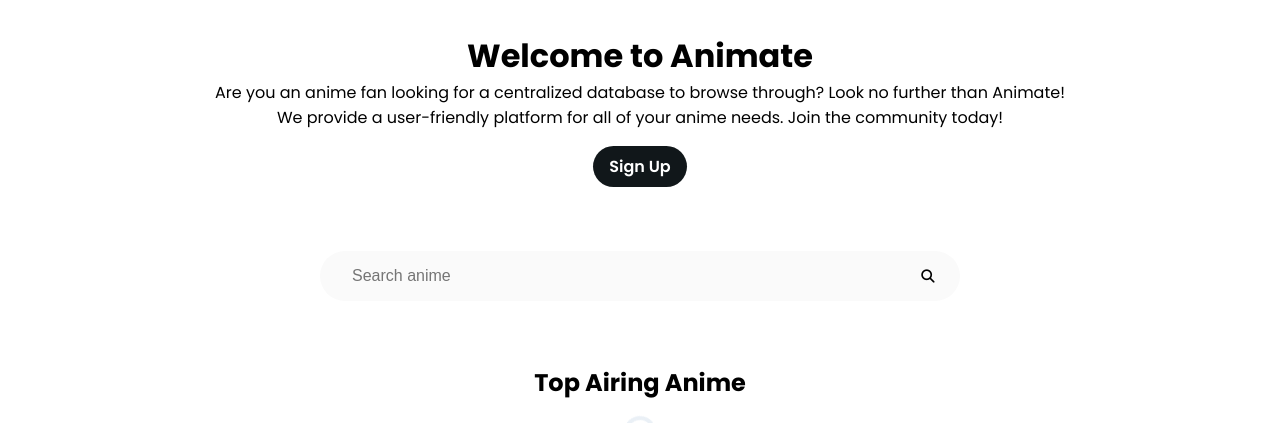
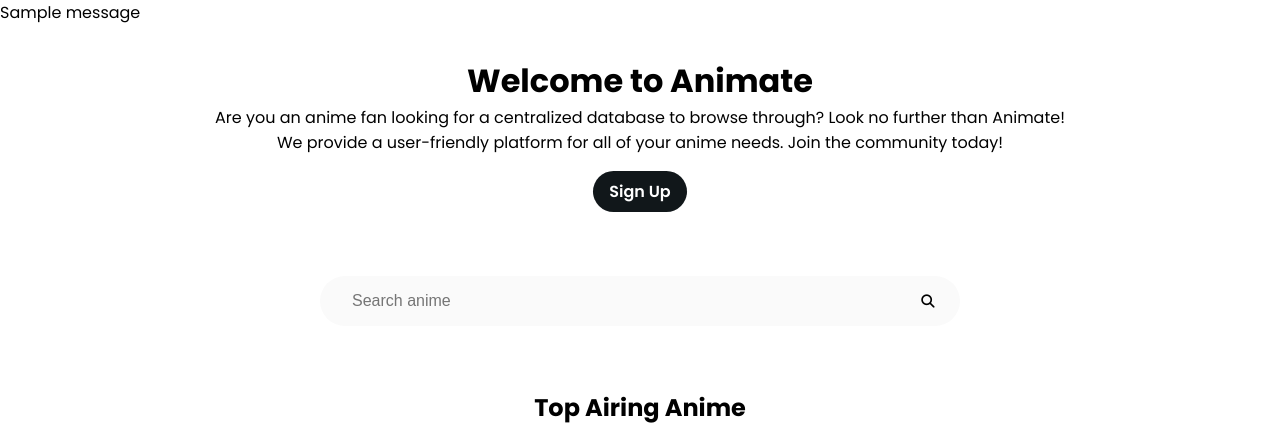
Before and after one commit to monkonius/animate, a Django app: page / in a window 1280 px wide. Shown: the part 60-483 px from the top of the page. Run offline with Django 4.2, Linux system fonts and the light colour scheme; tables that the repository leaves empty hold one stand-in row (values such as "Sample post"); one stand-in notice (Sample message) is shown.

Commit message:
Add alert messages

```diff
--- a/reviews/templates/reviews/layout.html
+++ b/reviews/templates/reviews/layout.html
@@ -27,6 +27,11 @@
         </div>
     </header>
     <main>
+        {% if messages %}
+            {% for message in messages %}
+                <div class="alert {{ message.tags }}">{{ message }}</div>
+            {% endfor %}
+        {% endif %}
         {% block main %}
         {% endblock %}
     </main>
```
